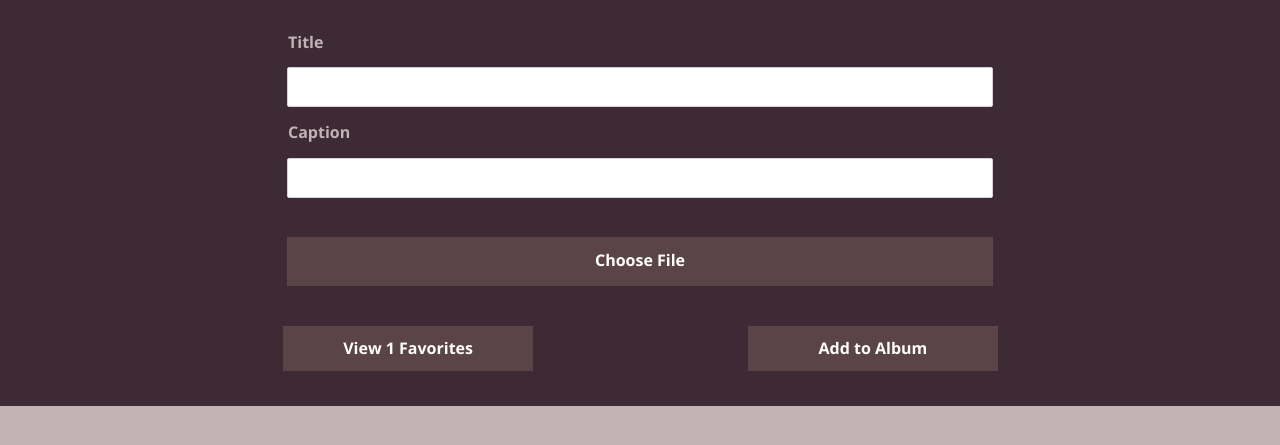
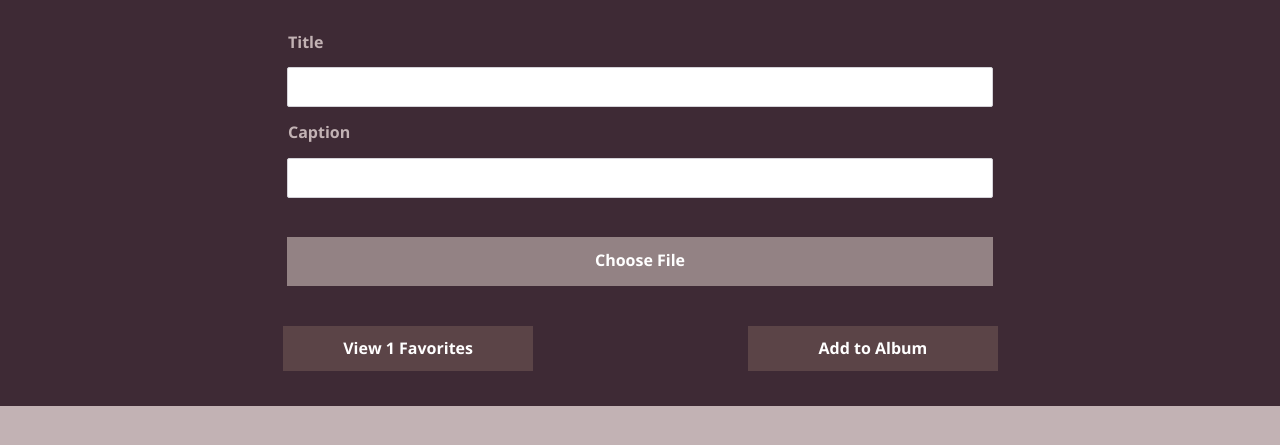
Before and after one commit to shannonmoranetz/foto-finder, a plain HTML site: page index.html in a window 1280 px wide. In both pictures the pointer is over the label "Choose File". Shown: the part 83-528 px from the top of the page. Drawn offline with nearby package versions, Linux system fonts and the light colour scheme.

Commit message:
Add hover states

```diff
--- a/styles.css
+++ b/styles.css
@@ -152,3 +152,9 @@ header {
   background-color: #938284;
   cursor: pointer;
 }
+
+.inputfile:focus + label,
+.inputfile + label:hover {
+    background-color: #938284;
+    cursor: pointer;
+}
```
